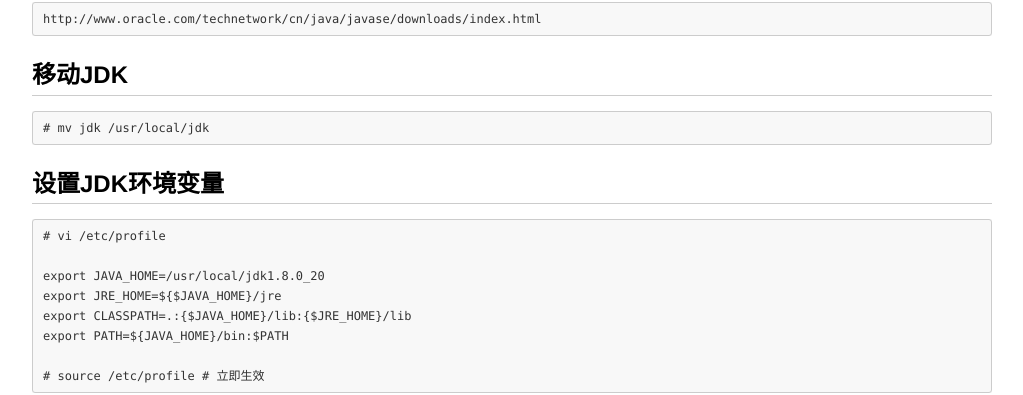
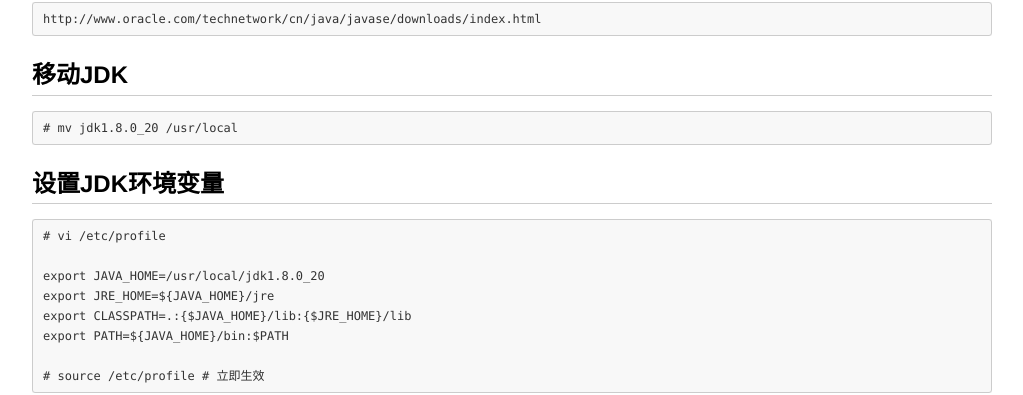
Before and after one commit to peng2089/dp.github.io, a Jekyll site: the page built from _posts/2015-06-04-ubuntu15.04安装java8.md, in a window 1280 px wide. Shown: the part 256-651 px from the top of the page, without its empty margins (128-1151 px from the left). Built offline with Jekyll 4.4.1, drawn with Linux system fonts in a browser that asks for light colours.

Commit message:
change files

```diff
--- a/_posts/2015-06-04-ubuntu15.04安装java8.md
+++ b/_posts/2015-06-04-ubuntu15.04安装java8.md
@@ -12,14 +12,14 @@ tags: [ java8,ubuntu ]
 
 ## 移动JDK
 
-    # mv jdk /usr/local/jdk
+    # mv jdk1.8.0_20 /usr/local
 
 ## 设置JDK环境变量
 
     # vi /etc/profile
 
     export JAVA_HOME=/usr/local/jdk1.8.0_20
-    export JRE_HOME=${$JAVA_HOME}/jre
+    export JRE_HOME=${JAVA_HOME}/jre
     export CLASSPATH=.:{$JAVA_HOME}/lib:{$JRE_HOME}/lib
     export PATH=${JAVA_HOME}/bin:$PATH
 
```
Also changed, not shown: 1 other file.
